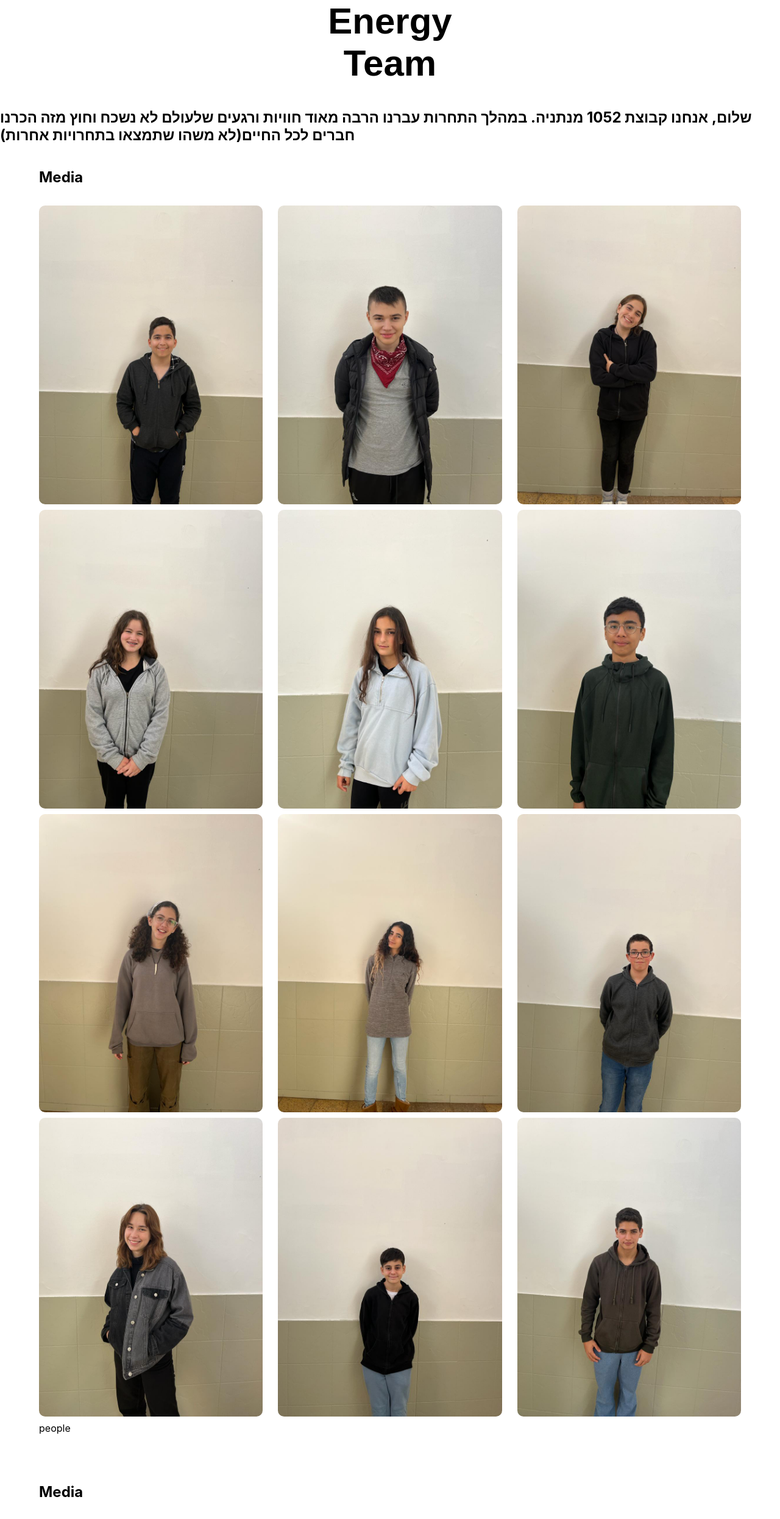
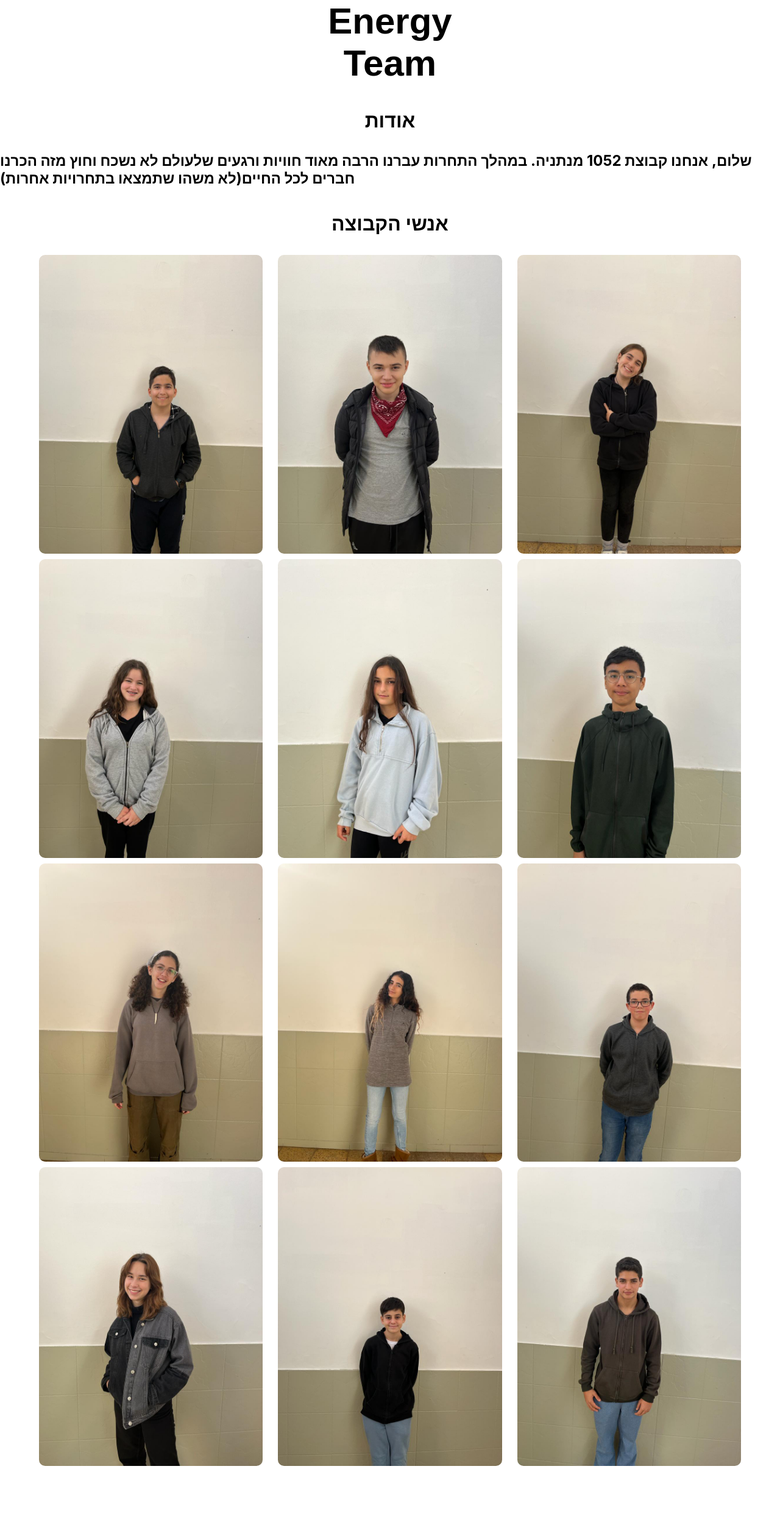
Before and after one commit to Elielv235/fll1025, a React (Create React App) app: page / in a window 1280 px wide. Shown: the part 247-2738 px from the top of the page at 61% size. Built offline with nearby package versions, Linux system fonts and the light colour scheme.

Commit message:
added people files and photos

```diff
--- a/src/App.css
+++ b/src/App.css
@@ -11,6 +11,7 @@
 }
 .title {
   margin-bottom: 2rem;
+text-align: center;
 }
 
 .photo-gallery{
--- a/src/Componants/About.js
+++ b/src/Componants/About.js
@@ -1,6 +1,7 @@
 function About() {
   return (
     <div id="AboutUs" className="App">
+      <h1 class="title">אודות</h1>
         <h2>שלום, אנחנו קבוצת 1052 מנתניה. במהלך התחרות עברנו הרבה מאוד חוויות ורגעים שלעולם לא נשכח וחוץ מזה הכרנו חברים לכל החיים(לא משהו שתמצאו בתחרויות אחרות)</h2>
 
 
--- a/src/Componants/ImageGrid.js
+++ b/src/Componants/ImageGrid.js
@@ -5,7 +5,7 @@ function NavBar(props) {
   return (
     <div id='Media'>
     <div class="container">
-        <h2 class="title">Media</h2>
+        <h2 class="title">מדיה</h2>
         <div class="photo-gallery">
             <div class="column">
                 <Grid_Image  number="1" />
--- a/src/Componants/PeopleGrid.js
+++ b/src/Componants/PeopleGrid.js
@@ -5,14 +5,14 @@ function peopleGrid(props) {
   return (
     <div id='Media'>
     <div class="container">
-        <h2 class="title">Media</h2>
+        <h1 class="title">אנשי הקבוצה</h1>
         <div class="photo-gallery">
             <div class="column">
                 <People  number="1" />
                 <People  number="2" />
                 <People  number="3" />
                 <People  number="11" />
-people
+
             </div>
             <div class="column">
                 <People  number="10" />
```
